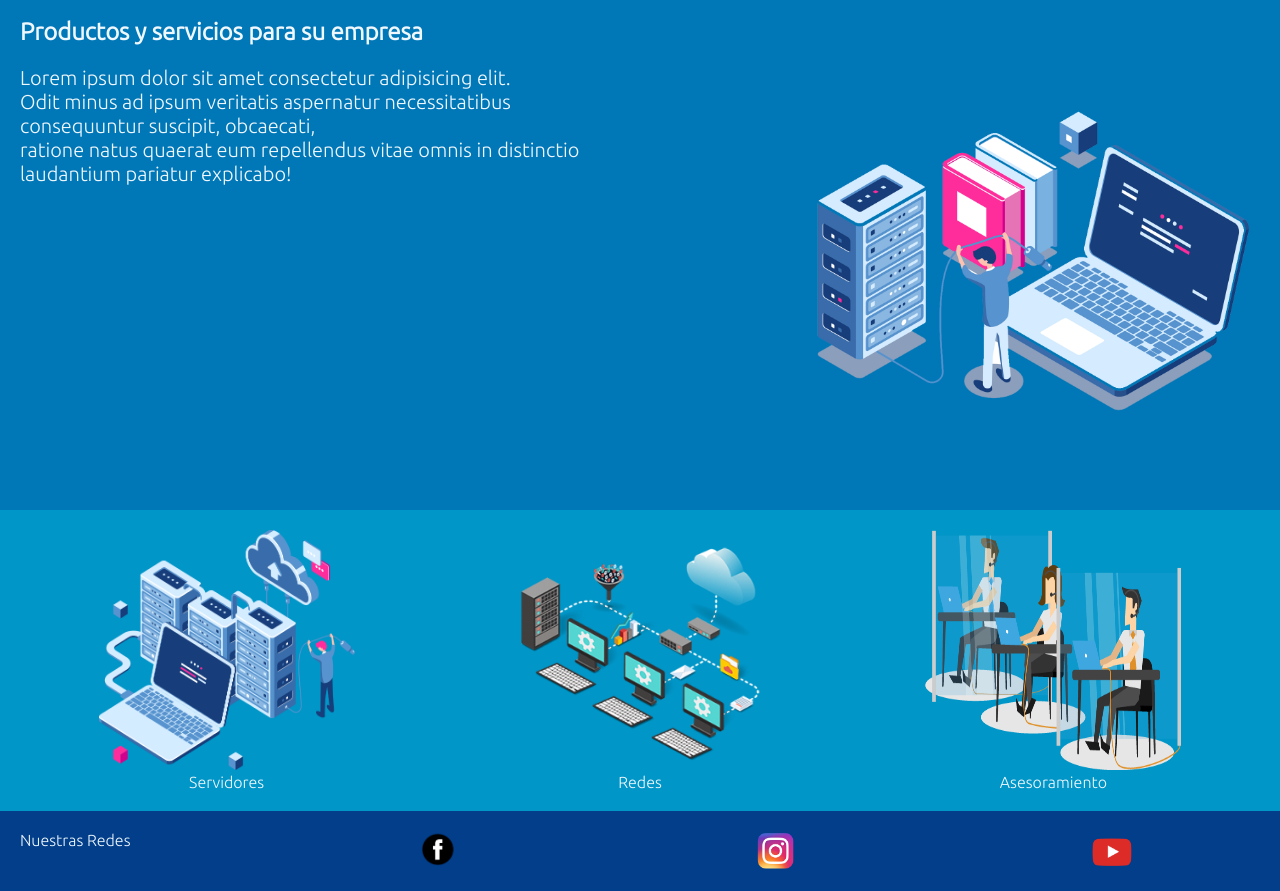
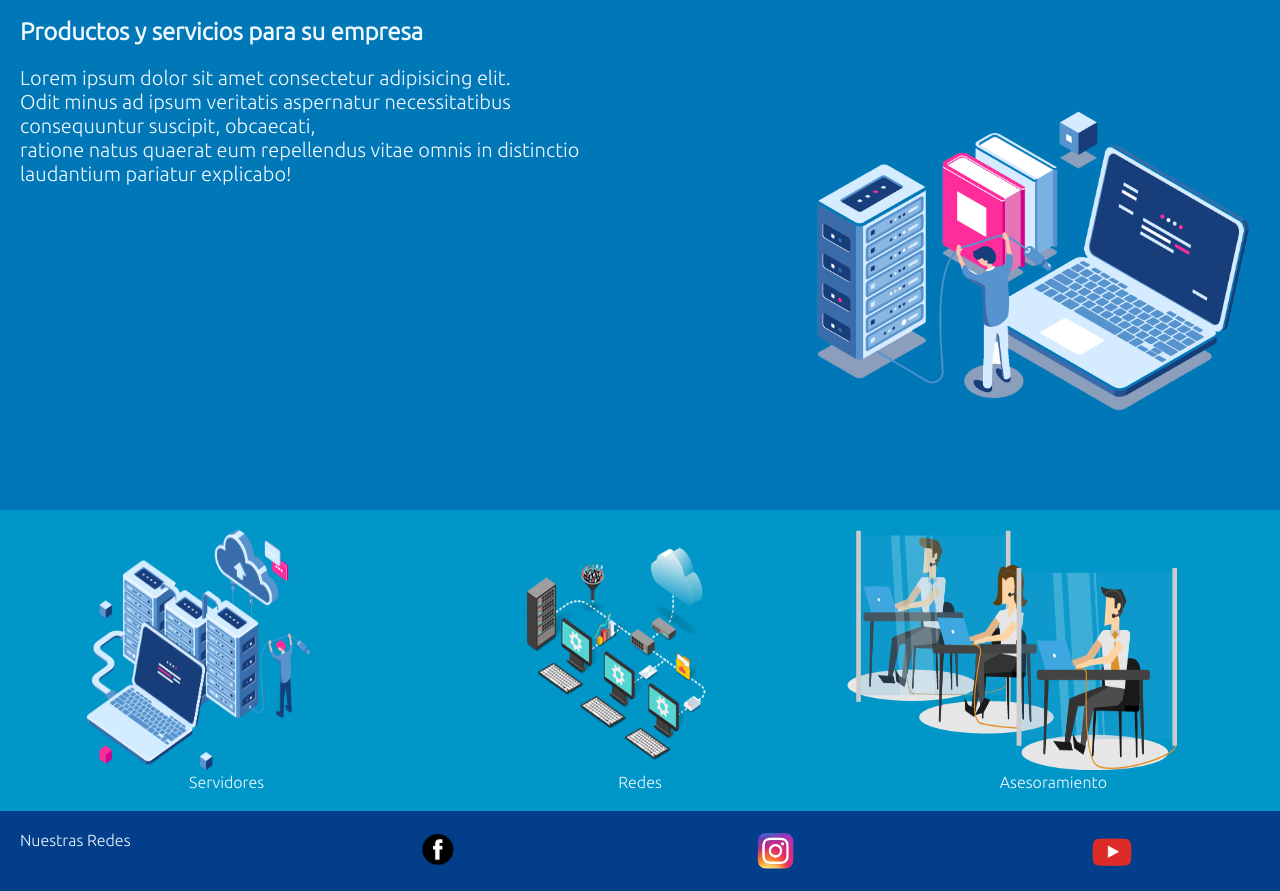
Before and after one commit to Nicoalonso55/Curso-desarollo-web, a plain HTML site: page index.html in a window 1280 px wide. Shown: the part 732-1623 px from the top of the page. Drawn offline with Linux system fonts and the light colour scheme.

Commit message:
modifico tamaño imagenes seccion media

```diff
--- a/css/style.css
+++ b/css/style.css
@@ -75,8 +75,6 @@
    /* transition: all 0.7s;*/
 
 }
-
-
 
 
 
@@ -178,7 +176,7 @@
 
 /* TAMAÑO IMAGENES SECCION MEDIA */
 .seccion-media div img {
-    width: 20vw;
+    width: 80%;
     height: 30vh;
 
 }
```
Also changed, not shown: index.html (line endings or trailing spaces).
